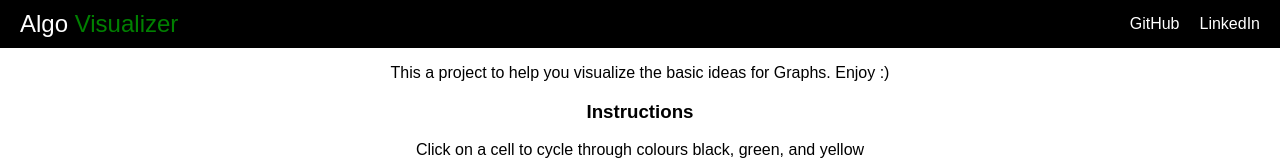
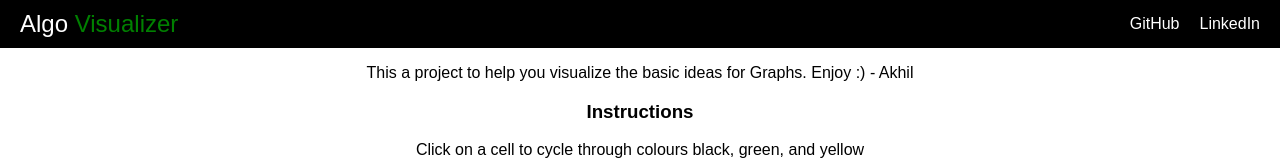
Before and after one commit to akhilts03/Graph-Visualizer, a React (Create React App) app: page / in a window 1280 px wide. Shown: the top 160 px of the page. Built offline with nearby package versions, Linux system fonts and the light colour scheme.

Commit message:
Update App.js

```diff
--- a/src/App.js
+++ b/src/App.js
@@ -129,7 +129,7 @@ function App() {
       </div>
 
       <div className="Introduction">
-        <p>This a project to help you visualize the basic ideas for Graphs. Enjoy :)</p>
+        <p>This a project to help you visualize the basic ideas for Graphs. Enjoy :) - Akhil</p>
       </div>
 
       <div className="Pseudocode">
```
